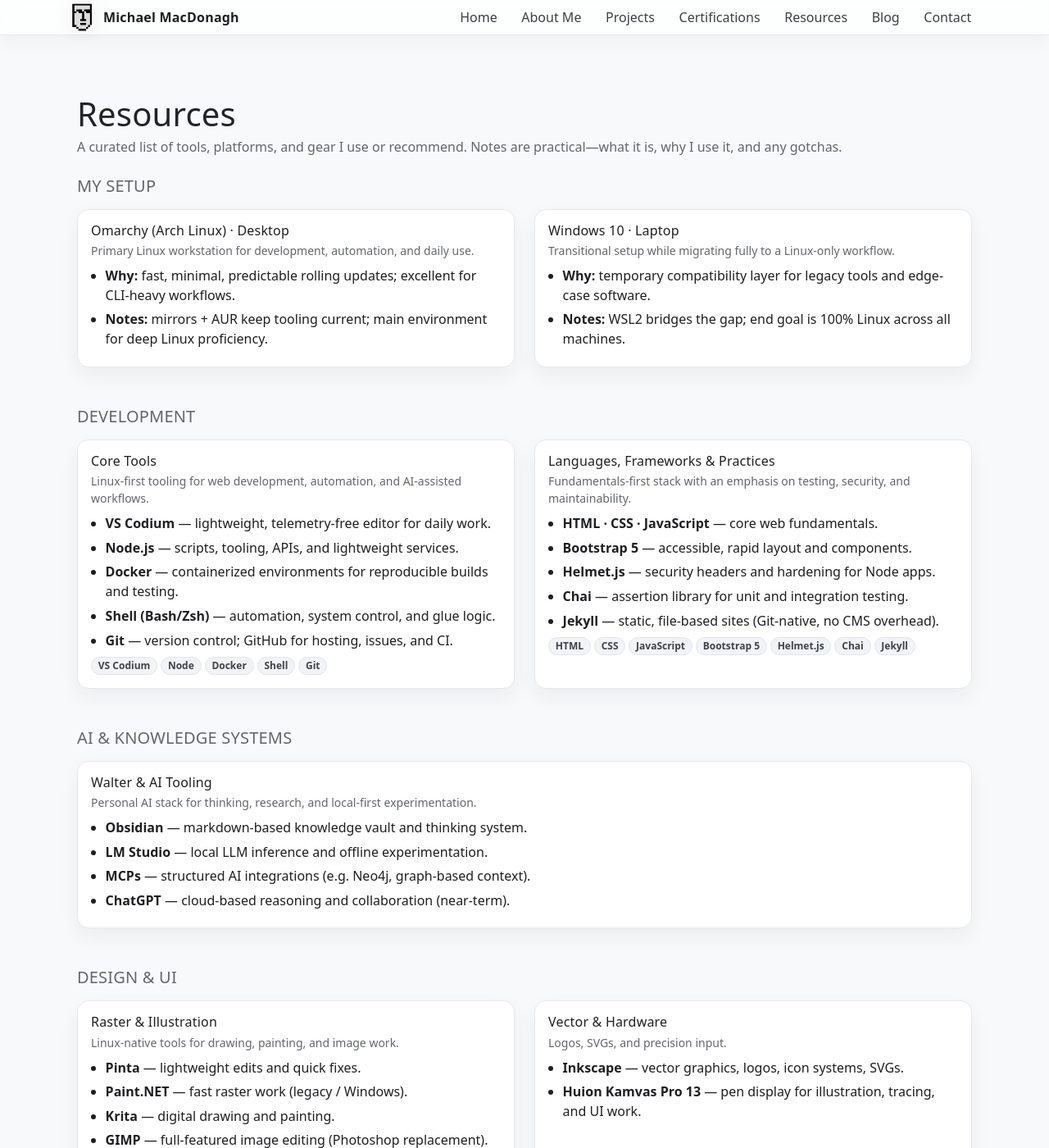
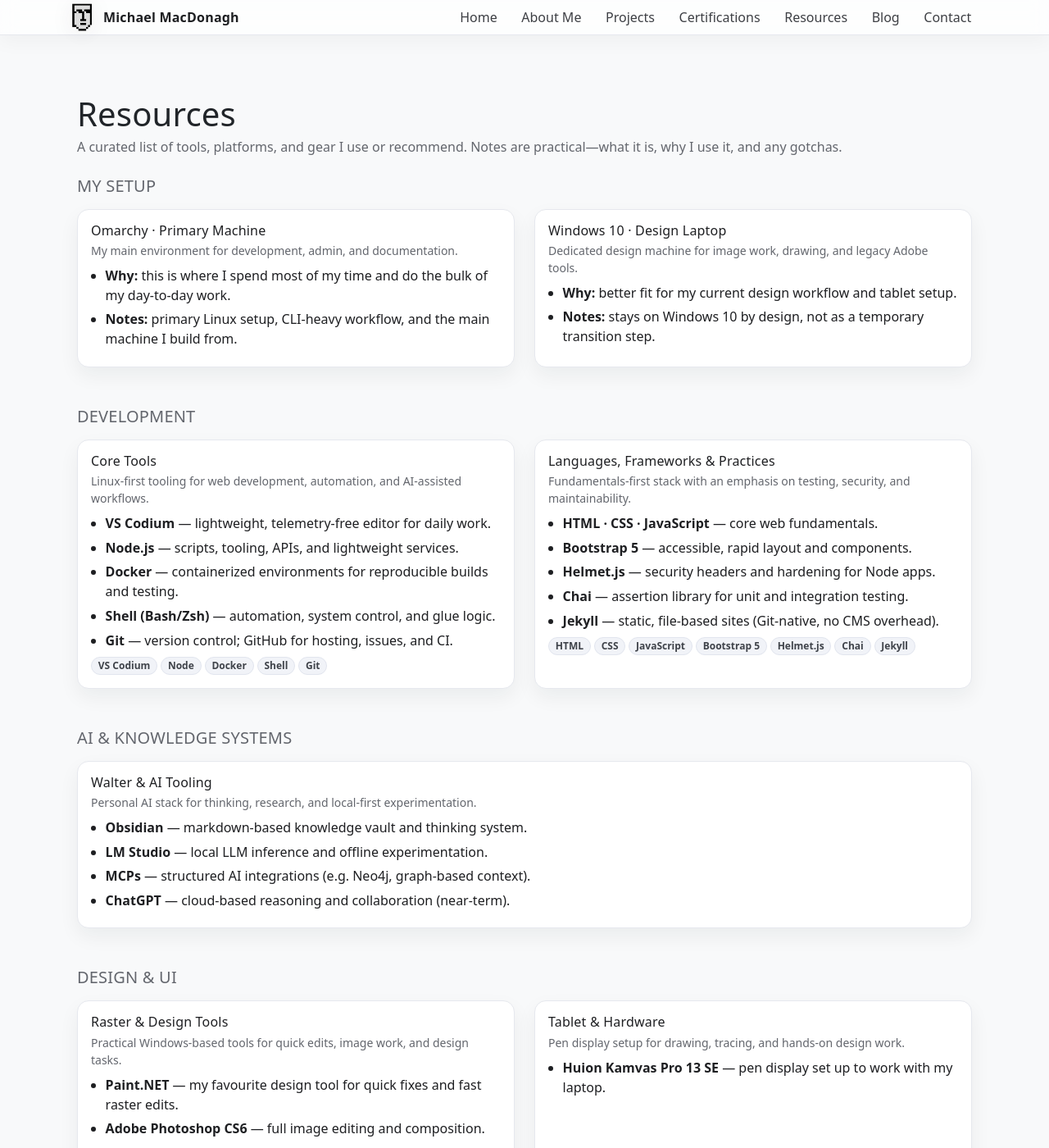
Before and after one commit to MechMadHog/michaelmacdonagh.net, a Jekyll site: the page built from resources.md, in a window 1280 px wide and 1400 px high. Shown: the whole window at 82% size. Built offline with Jekyll 4.4.1, drawn with Linux system fonts in a browser that asks for light colours; some of the changed text lies outside the part shown.

Commit message:
My current set up

```diff
--- a/resources.md
+++ b/resources.md
@@ -11,20 +11,20 @@
       <p class="text-muted mb-0">A curated list of tools, platforms, and gear I use or recommend. Notes are practical—what it is, why I use it, and any gotchas.</p>
     </header>
     <!-- =========================
-         MY SETUP
-         ========================= -->
+     MY SETUP
+     ========================= -->
     <h2 class="h5 text-uppercase text-muted mt-4 mb-3">My Setup</h2>
     <div class="row g-4">
       <div class="col-12 col-lg-6">
         <article class="card h-100">
           <div class="card-body">
-            <h3 class="h6 mb-1">Omarchy (Arch Linux) · Desktop</h3>
+            <h3 class="h6 mb-1">Omarchy · Primary Machine</h3>
             <div class="small text-muted mb-2">
-              Primary Linux workstation for development, automation, and daily use.
+              My main environment for development, admin, and documentation.
             </div>
             <ul class="mb-0">
-              <li><strong>Why:</strong> fast, minimal, predictable rolling updates; excellent for CLI-heavy workflows.</li>
-              <li><strong>Notes:</strong> mirrors + AUR keep tooling current; main environment for deep Linux proficiency.</li>
+              <li><strong>Why:</strong> this is where I spend most of my time and do the bulk of my day-to-day work.</li>
+              <li><strong>Notes:</strong> primary Linux setup, CLI-heavy workflow, and the main machine I build from.</li>
             </ul>
           </div>
         </article>
@@ -32,13 +32,13 @@
       <div class="col-12 col-lg-6">
         <article class="card h-100">
           <div class="card-body">
-            <h3 class="h6 mb-1">Windows 10 · Laptop</h3>
+            <h3 class="h6 mb-1">Windows 10 · Design Laptop</h3>
             <div class="small text-muted mb-2">
-              Transitional setup while migrating fully to a Linux-only workflow.
+              Dedicated design machine for image work, drawing, and legacy Adobe tools.
             </div>
             <ul class="mb-0">
-              <li><strong>Why:</strong> temporary compatibility layer for legacy tools and edge-case software.</li>
-              <li><strong>Notes:</strong> WSL2 bridges the gap; end goal is 100% Linux across all machines.</li>
+              <li><strong>Why:</strong> better fit for my current design workflow and tablet setup.</li>
+              <li><strong>Notes:</strong> stays on Windows 10 by design, not as a temporary transition step.</li>
             </ul>
           </div>
         </article>
@@ -128,40 +128,37 @@
 <!-- =========================
      DESIGN & UI
      ========================= -->
-<h2 class="h5 text-uppercase text-muted mt-5 mb-3">Design & UI</h2>
-<div class="row g-4">
-  <div class="col-12 col-lg-6">
-    <article class="card h-100">
-      <div class="card-body">
-        <h3 class="h6 mb-1">Raster & Illustration</h3>
-        <div class="small text-muted mb-2">
-          Linux-native tools for drawing, painting, and image work.
+  <h2 class="h5 text-uppercase text-muted mt-5 mb-3">Design & UI</h2>
+  <div class="row g-4">
+    <div class="col-12 col-lg-6">
+      <article class="card h-100">
+        <div class="card-body">
+          <h3 class="h6 mb-1">Raster & Design Tools</h3>
+          <div class="small text-muted mb-2">
+            Practical Windows-based tools for quick edits, image work, and design tasks.
+          </div>
+          <ul class="mb-0">
+            <li><strong>Paint.NET</strong> — my favourite design tool for quick fixes and fast raster edits.</li>
+            <li><strong>Adobe Photoshop CS6</strong> — full image editing and composition.</li>
+            <li><strong>Adobe Illustrator CS6</strong> — vector graphics, logos, and clean design work.</li>
+          </ul>
         </div>
-        <ul class="mb-0">
-          <li><strong>Pinta</strong> — lightweight edits and quick fixes.</li>
-          <li><strong>Paint.NET</strong> — fast raster work (legacy / Windows).</li>
-          <li><strong>Krita</strong> — digital drawing and painting.</li>
-          <li><strong>GIMP</strong> — full-featured image editing (Photoshop replacement).</li>
-        </ul>
-      </div>
-    </article>
+      </article>
+    </div>
+    <div class="col-12 col-lg-6">
+      <article class="card h-100">
+        <div class="card-body">
+          <h3 class="h6 mb-1">Tablet & Hardware</h3>
+          <div class="small text-muted mb-2">
+            Pen display setup for drawing, tracing, and hands-on design work.
+          </div>
+          <ul class="mb-0">
+            <li><strong>Huion Kamvas Pro 13 SE</strong> — pen display set up to work with my laptop.</li>
+          </ul>
+        </div>
+      </article>
+    </div>
   </div>
-
-  <div class="col-12 col-lg-6">
-    <article class="card h-100">
-      <div class="card-body">
-        <h3 class="h6 mb-1">Vector & Hardware</h3>
-        <div class="small text-muted mb-2">
-          Logos, SVGs, and precision input.
-        </div>
-        <ul class="mb-0">
-          <li><strong>Inkscape</strong> — vector graphics, logos, icon systems, SVGs.</li>
-          <li><strong>Huion Kamvas Pro 13</strong> — pen display for illustration, tracing, and UI work.</li>
-        </ul>
-      </div>
-    </article>
-  </div>
-</div>
     <!-- =========================
          LEARNING & REFERENCES (optional starter)
          ========================= -->
```
